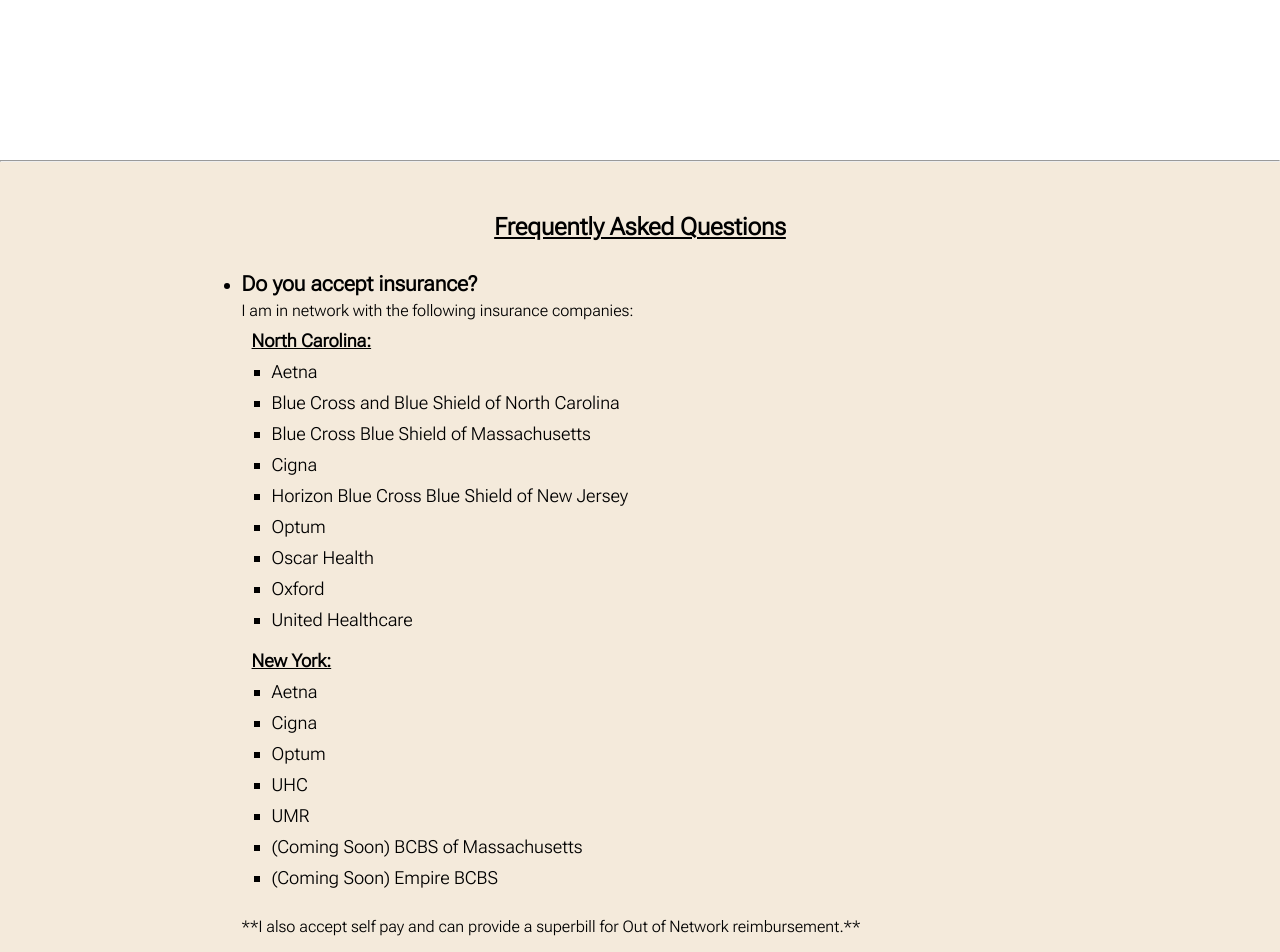
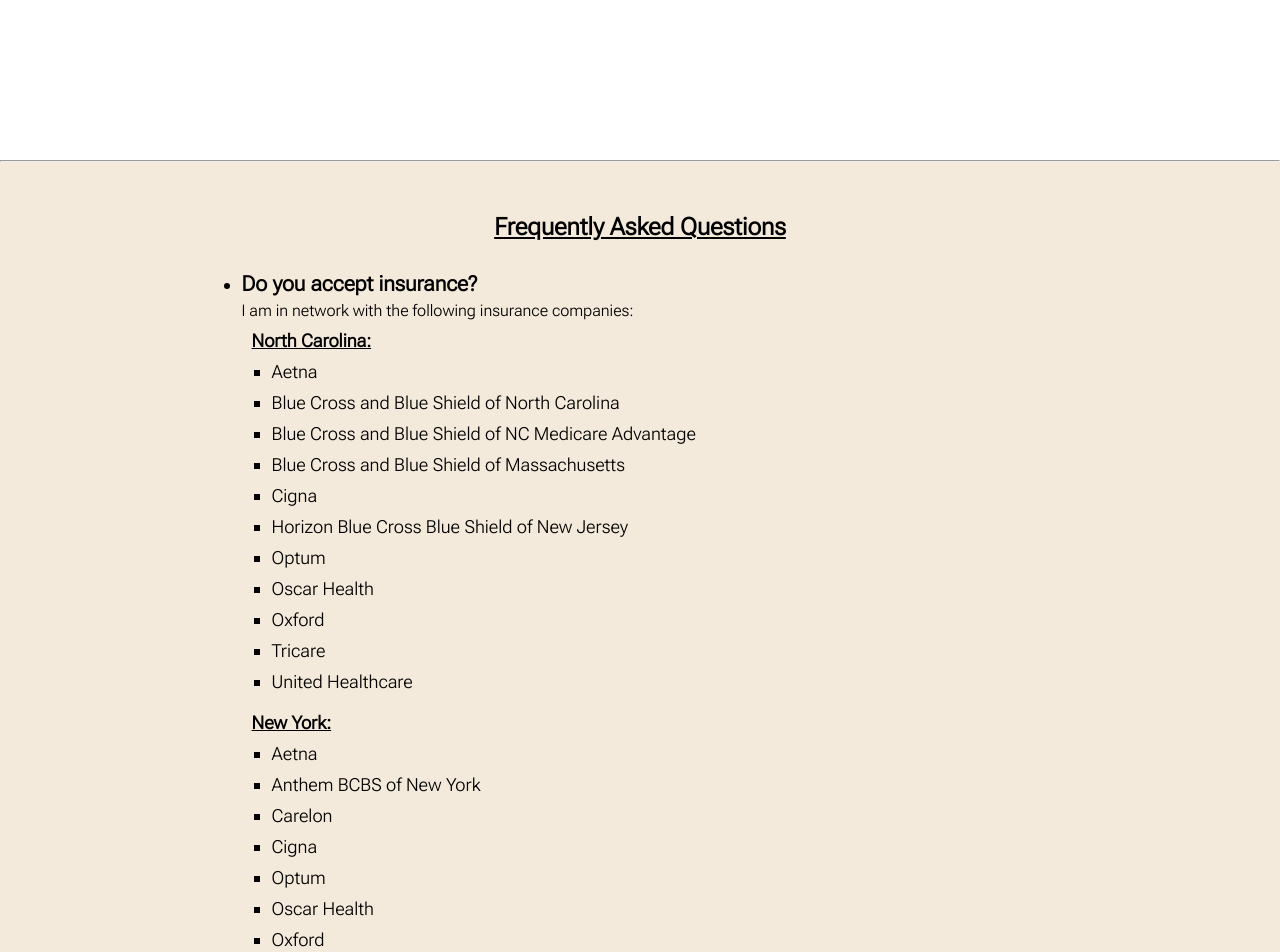
Before and after one commit to Dabbett/Esparrago, a React (Vite) app: page /faqpage in a window 1280 px wide. Shown: the top 952 px of the page. Built offline with nearby package versions, Linux system fonts and the light colour scheme; a web font is replaced by a local one.

Commit message:
updated insurance from client

```diff
--- a/src/components/About/About.jsx
+++ b/src/components/About/About.jsx
@@ -39,7 +39,7 @@
           <li className={styles.blurb}>
             <p className={styles.item}>
               I strive to create a warm and welcoming environment where clients
-              can feel comfortable sharing their true experiences. I'd love to
+              can feel comfortable sharing their true experiences. I&apos;d love to
               learn about what you are going through and how I can help.
             </p>
             <img
--- a/src/components/FAQ/FAQ.jsx
+++ b/src/components/FAQ/FAQ.jsx
@@ -18,34 +18,38 @@
           <p className={styles.answer}>
             <ul className={styles.insuranceList}>
               <li className={styles.insuranceListItem}>Aetna</li>
-                <li className={styles.insuranceListItem}>Blue Cross and Blue Shield
-              of North Carolina</li>
-                <li className={styles.insuranceListItem}>Blue Cross Blue Shield of Massachusetts</li>
+              <li className={styles.insuranceListItem}>Blue Cross and Blue Shield of North Carolina</li>
+              <li className={styles.insuranceListItem}>Blue Cross and Blue Shield of NC Medicare Advantage</li>
+              <li className={styles.insuranceListItem}>Blue Cross and Blue Shield of Massachusetts</li>
               <li className={styles.insuranceListItem}>Cigna</li>
               <li className={styles.insuranceListItem}>Horizon Blue Cross Blue Shield of New Jersey</li>
               <li className={styles.insuranceListItem}>Optum</li>
               <li className={styles.insuranceListItem}>Oscar Health</li>
               <li className={styles.insuranceListItem}>Oxford</li>
+              <li className={styles.insuranceListItem}>Tricare</li>
               <li className={styles.insuranceListItem}>United Healthcare</li>
             </ul>
-
           </p>
           <h4 className={styles.subheading}> New York: </h4>
           <p className={styles.answer}>
             <ul className={styles.insuranceList}>
               <li className={styles.insuranceListItem}>Aetna</li>
+              <li className={styles.insuranceListItem}>Anthem BCBS of New York</li>
+              <li className={styles.insuranceListItem}>Carelon</li>
               <li className={styles.insuranceListItem}>Cigna</li>
               <li className={styles.insuranceListItem}>Optum</li>
+              <li className={styles.insuranceListItem}>Oscar Health</li>
+              <li className={styles.insuranceListItem}>Oxford</li>
               <li className={styles.insuranceListItem}>UHC</li>
               <li className={styles.insuranceListItem}>UMR</li>
-                <li className={styles.insuranceListItem}>(Coming Soon) BCBS of Massachusetts</li>
-                <li className={styles.insuranceListItem}>(Coming Soon) Empire BCBS</li>
+              <li className={styles.insuranceListItem}>United Healthcare</li>
+
             </ul>
           </p>
           <p className={styles.answer}>
             <br></br>
-             **I also accept self pay and can provide a superbill for Out of Network reimbursement.**
-
+            **I also accept self pay and can provide a superbill for Out of
+            Network reimbursement.**
           </p>
         </li>
         <li className={styles.qa}>
@@ -53,8 +57,8 @@
             Are your appointments in-person or virtual?
           </h3>
           <p className={styles.answer}>
-              For Adults: I offer appointments exclusively via telehealth at
-              this time. Sessions are conducted using HIPAA compliant software.
+            For Adults: I offer appointments exclusively via telehealth at this
+            time. Sessions are conducted using HIPAA compliant software.
             <br />
             For Children: I offer appointments exclusively in-person at my
             Wilmington, NC. office at this time.
@@ -140,16 +144,24 @@
               limits of insurance policies, including session limits. This
               allows me to tailor treatment to meet your needs! Your
               FREE Consultation will help determine the end cost. */}
-              Weekly EMDR sessions and initial assessments for intensives may be covered by insurance. EMDR Intensive sessions are not covered by insurances due to the structure of this format. Since these sessions are considered private pay, I am not constrained by the limits of insurance policies which allows me to tailor treatment to meet your needs! Your FREE Consultation will help determine the end cost.
+            Weekly EMDR sessions and initial assessments for intensives may be
+            covered by insurance. EMDR Intensive sessions are not covered by
+            insurances due to the structure of this format. Since these sessions
+            are considered private pay, I am not constrained by the limits of
+            insurance policies which allows me to tailor treatment to meet your
+            needs! Your FREE Consultation will help determine the end cost.
           </p>
         </li>
-
       </ul>
-        <h4 className={styles.footerComment}> If you'd like more informaton or you're ready to start healing now: <a href="/ContactPage">
+      <h4 className={styles.footerComment}>
+        {" "}
+        If you`d like more informaton or you`re ready to start healing now:{" "}
+        <a href="/ContactPage">
           <button className={styles.contactMe} id="contactMeButton">
             Contact Me
           </button>
-          </a></h4>
+        </a>
+      </h4>
     </section>
   );
 };
```
Lines whose indentation alone changed are shown as unchanged.
